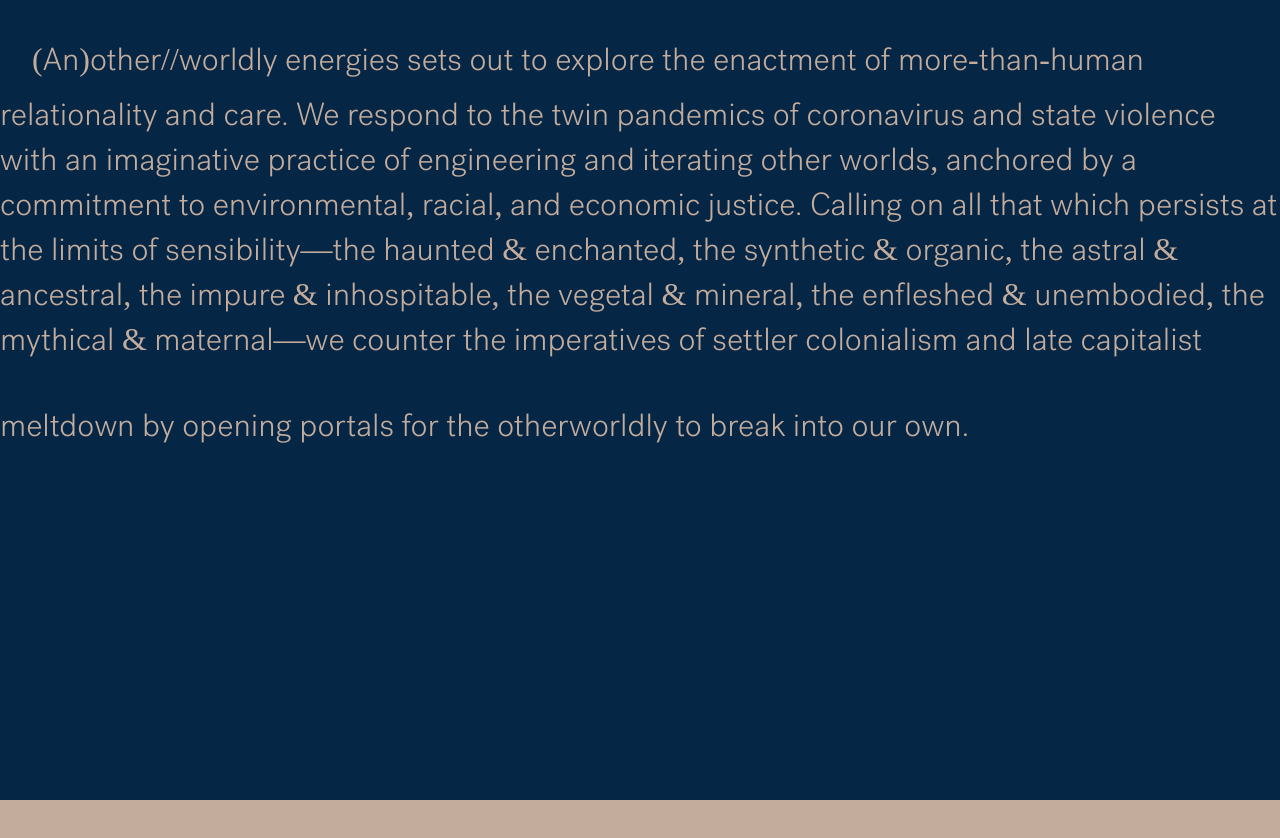
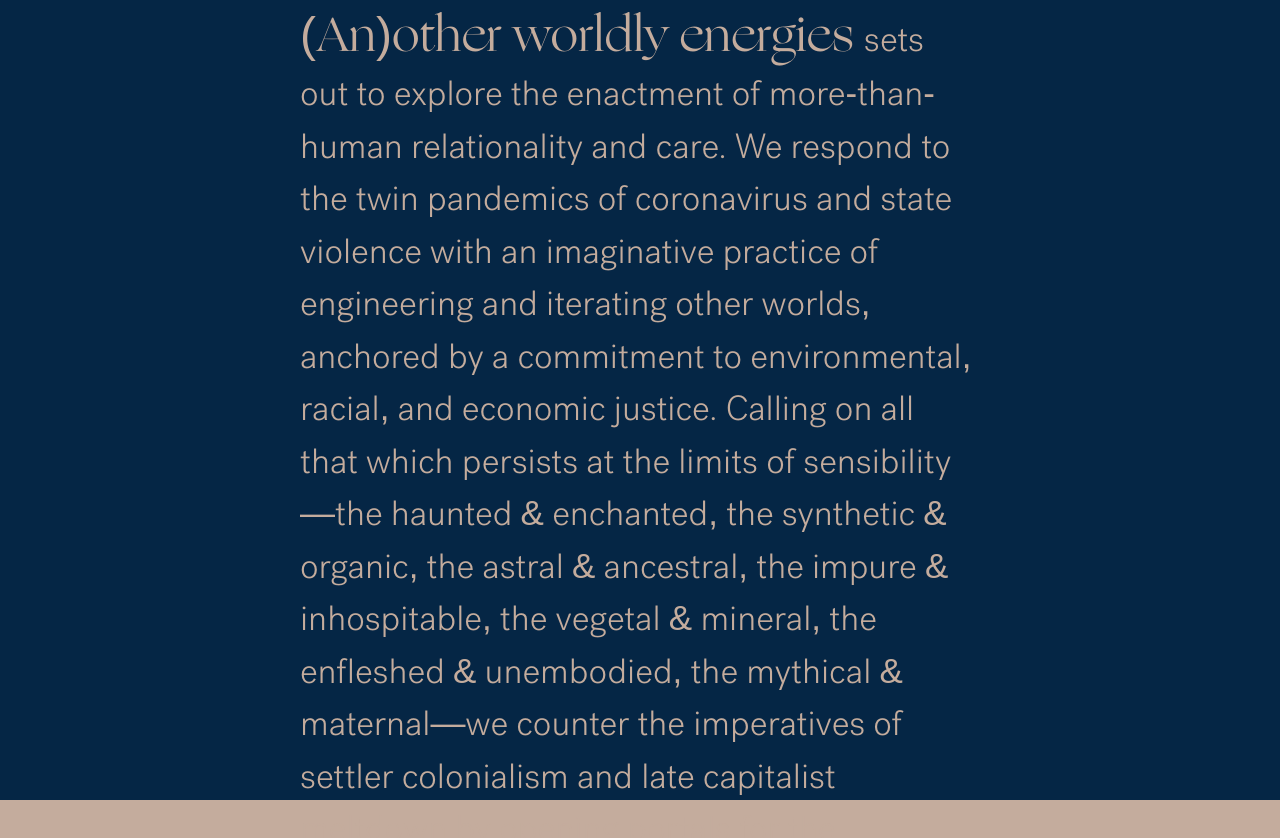
Before and after one commit to miramira97/awesite.github.io, a plain HTML site: page mission.html in a window 1280 px wide. Before the commit the page ends 800 px from the top, so only its background shows below. Drawn offline with nearby package versions, Linux system fonts and the light colour scheme.

Commit message:
solidified basic mission page

```diff
--- a/mission.html
+++ b/mission.html
@@ -8,4 +8,5 @@
     <title>AWE</title>
   </head>
   <body>
-<div id="mission-statement"><p> <span class="title">(An)other//worldly energies</span><span class = "body"> sets out to explore the enactment of more-than-human relationality and care. We respond to the twin pandemics of coronavirus and state violence with an imaginative practice of engineering and iterating other worlds, anchored by a commitment to environmental, racial, and economic justice. Calling on all that which persists at the limits of sensibility—the haunted & enchanted, the synthetic & organic, the astral & ancestral, the impure & inhospitable, the vegetal & mineral, the enfleshed & unembodied, the mythical & maternal—we counter the imperatives of settler colonialism and late capitalist meltdown by opening portals for the otherworldly to break into our own.</span></p></div></body>
+<div id="mission-statement"> <span class="title">(An)other worldly energies </span>
+	<span class="bodytext">sets out to explore the enactment of more-than-human relationality and care. We respond to the twin pandemics of coronavirus and state violence with an imaginative practice of engineering and iterating other worlds, anchored by a commitment to environmental, racial, and economic justice. Calling on all that which persists at the limits of sensibility—the haunted & enchanted, the synthetic & organic, the astral & ancestral, the impure & inhospitable, the vegetal & mineral, the enfleshed & unembodied, the mythical & maternal—we counter the imperatives of settler colonialism and late capitalist meltdown by opening portals for the otherworldly to break into our own.</span></div></body>
--- a/style.css
+++ b/style.css
@@ -445,11 +445,21 @@ a:hover {
 
 /* Mission Statement Page ————————————————————————————————————————————————————————————————————— */
 
+
 #mission-statement{
-      display: inline;
-    font-family: 'Ogg-Regular', serif;
-    font-size: 4rem;
-    font-weight: normal;
-    padding: 2rem;
+  margin-left:300px;
+  margin-right:300px;
+}
+#mission-statement .title{
+
+    font-size:48px;
+    line-height: 1.5;
+        font-family: 'Ogg-Regular', sans-serif;
 
 }
+/*neuhaus*/
+#mission-statement .bodytext{
+    font-size:35px;
+       line-height: 1.5;
+    font-family: 'Post-Light', sans-serif;
+}
```
